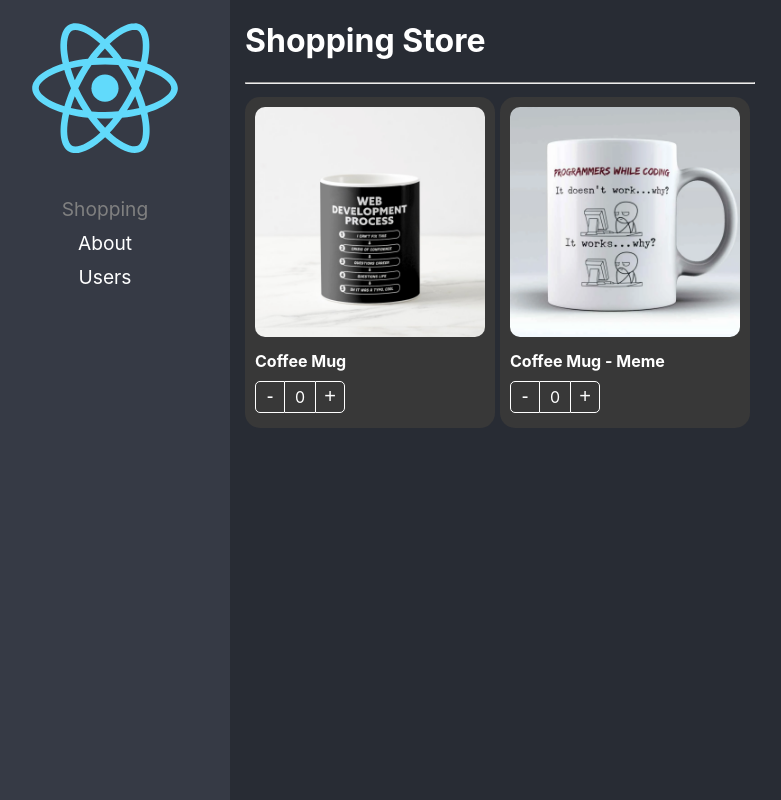
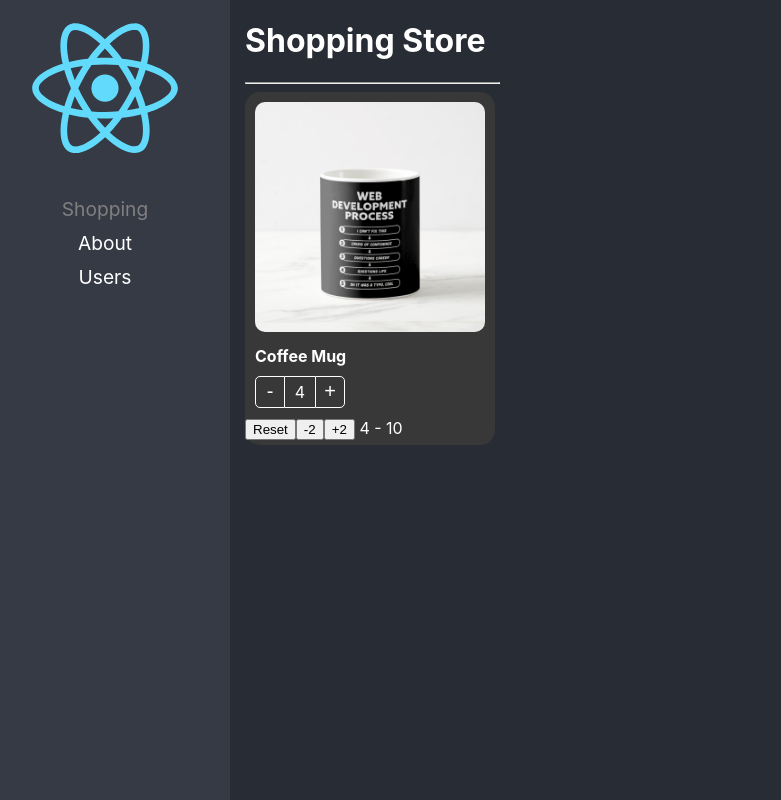
Before and after one commit to MatiBarisone/react-pro-curso, a React (Create React App) app: page /home in a window 1280 px wide. Shown: the whole page, without its empty margins (20-801 px from the left). Built offline with nearby package versions, Linux system fonts and the light colour scheme.

Commit message:
Fin del patrón

```diff
--- a/src/02-component-patterns/components/ProductButton.tsx
+++ b/src/02-component-patterns/components/ProductButton.tsx
@@ -1,5 +1,5 @@
 import styles from '../styles/styles.module.css'
-import { CSSProperties, useContext } from "react"
+import { CSSProperties, useCallback, useContext } from "react"
 import { ProductContext } from "./ProductCard"
 
 export interface Props{
@@ -9,13 +9,18 @@
 
 export const ProductButtons = ( { className, style }:Props ) => {
 
-    const {increaseBy, counter} = useContext( ProductContext )
+    const {increaseBy, counter, maxCount} = useContext( ProductContext )
+
+    const isMaxReached = useCallback(
+      () => !!maxCount && counter===maxCount,
+      [counter, maxCount],
+    )
 
     return (
         <div className={`${styles.buttonsContainer} ${className}`} style={style} >
             <button className={styles.buttonMinus} onClick={() => increaseBy(-1)} > - </button>
             <div className={styles.countLabel}> {counter} </div>
-            <button className={styles.buttonAdd} onClick={() => increaseBy(+1)}> + </button>
+            <button className={ `${styles.buttonAdd} ${ isMaxReached() && styles.disabled}` } onClick={() => increaseBy(+1)}> + </button>
         </div>
     )
 }
--- a/src/02-component-patterns/components/ProductCard.tsx
+++ b/src/02-component-patterns/components/ProductCard.tsx
@@ -1,7 +1,7 @@
 import styles from '../styles/styles.module.css'
 import { useProduct } from '../hooks/useProduct';
 import { createContext, CSSProperties, ReactElement } from 'react';
-import { Product, ProductContextProps, onChangeArgs } from '../interfaces/interfaces';
+import { InicialValues, Product, ProductCardHandlers, ProductContextProps, onChangeArgs } from '../interfaces/interfaces';
 
 
 //Context de productos:
@@ -11,22 +11,33 @@
 //Propiedades de mi ProductCard
 export interface Props {
     product: Product;
-    children?: ReactElement | ReactElement[];
+    //children?: ReactElement | ReactElement[];
+    children: (args: ProductCardHandlers) => JSX.Element
     className?: string;
     style?: CSSProperties;
-    onChange?: ( args: onChangeArgs ) => void
-    value ?: number
+    onChange?: (args: onChangeArgs) => void;
+    value?: number;
+    inicialValues?: InicialValues;
 }
 
-export const ProductCard = ({ children, product, className, style, onChange, value }: Props) => {
+export const ProductCard = ({ children, product, className, style, onChange, value, inicialValues }: Props) => {
 
-    const { counter, increaseBy } = useProduct({ onChange, product, value })
+    const { counter, maxCount, isMaxCountReached, reset, increaseBy } = useProduct({ onChange, product, value, inicialValues })
 
     return (
-        <Provider value={{counter, increaseBy, product}} >
-            <div className={ `${ styles.productCard } ${ className }`} style={ style } >
+        <Provider value={{ counter, increaseBy, product, maxCount }} >
+            <div className={`${styles.productCard} ${className}`} style={style} >
 
-                {children}
+                {
+                    children({
+                        count: counter,
+                        isMaxCountReached: isMaxCountReached,
+                        maxCount: inicialValues?.maxCount,
+                        product,
+                        increaseBy,
+                        reset,
+                    })
+                }
 
             </div>
         </Provider>
--- a/src/02-component-patterns/hooks/useProduct.ts
+++ b/src/02-component-patterns/hooks/useProduct.ts
@@ -1,29 +1,53 @@
-import { useEffect, useState } from "react"
-import { onChangeArgs, Product } from "../interfaces/interfaces"
+import { useEffect, useRef, useState } from "react"
+import { onChangeArgs, Product, InicialValues } from '../interfaces/interfaces';
 
 interface useProductArgs {
     product: Product;
-    onChange ?: ( args: onChangeArgs ) => void,
-    value?: number
+    onChange?: (args: onChangeArgs) => void;
+    value?: number;
+    inicialValues?: InicialValues;
 }
 
-export const useProduct = ( { onChange, product, value = 0}: useProductArgs ) => {
-    const [counter, setCounter] = useState( value )
+const DEFAULT_VALUE = 0
 
-    const increaseBy = (value:number) =>{
+export const useProduct = ({ onChange, product, value, inicialValues }: useProductArgs) => {
+    const initialValue = inicialValues?.count || value || DEFAULT_VALUE;
+    const [counter, setCounter] = useState(initialValue)
+    const isMounted = useRef(false)
 
-        const newValue = Math.max(counter + value, 0)
+    const increaseBy = (value: number) => {
+
+        let newValue = Math.max(counter + value, 0)
+        if (inicialValues?.maxCount) {
+            newValue = Math.min(newValue, inicialValues?.maxCount)
+        }
+
         setCounter(newValue)
 
-        onChange && onChange({count: newValue, product});
+        onChange && onChange({ count: newValue, product });
     }
 
-    useEffect(()=>{
-        setCounter(value);
+    const reset = () => {
+        setCounter(initialValue)
+    }
+
+    useEffect(() => {
+        if (!isMounted.current) return;
+        setCounter(value || initialValue);
     }, [value])
+
+    useEffect(() => {
+        if (!isMounted.current) {
+            isMounted.current = true
+        }
+    }, [])
+
 
     return {
         counter,
-        increaseBy
+        isMaxCountReached: !!inicialValues?.maxCount && counter===inicialValues?.maxCount,
+        maxCount: inicialValues?.maxCount,
+        increaseBy,
+        reset,
     }
 }
--- a/src/02-component-patterns/pages/ShoppingPage.tsx
+++ b/src/02-component-patterns/pages/ShoppingPage.tsx
@@ -1,65 +1,39 @@
 import { ProductImage, ProductTitle, ProductCard, ProductButtons } from '../components';
 import { products } from '../data/products';
-import { useShoppingCart } from '../hooks/useShoppingCart';
 import '../styles/custom-styles.css'
 
+const product = products[0]
+
 export const ShoppingPage = () => {
-
-    const {shoppingCart, onProductCountChange} = useShoppingCart()
 
     return (
         <div>
             <h1> Shopping Store </h1>
             <hr />
-            <div style={{
-                display: 'flex',
-                flexDirection: 'row',
-                flexWrap: 'wrap'
-            }}>
 
+            <ProductCard
+                key={product.id}
+                product={product}
+                className='bg-dark text-white'
+                inicialValues={{ count: 4, maxCount: 10 }}
+            >
                 {
-                    products.map(product => (
-                        <ProductCard
-                            key={product.id}
-                            product={product}
-                            className='bg-dark text-white'
-                            onChange={onProductCountChange}
-                            value={shoppingCart[product.id]?.count || 0}
-                        >
+                    ({ reset, increaseBy, count, isMaxCountReached, maxCount}) => (
+                        <>
                             <ProductImage className="custom-image" />
                             <ProductTitle title={''} className="text-bold" />
                             <ProductButtons className="custom-buttons" />
-                        </ProductCard>
-                    ))
-                }
-            </div>
-
-            <div className='shopping-cart'>
-
-                {
-                    Object.entries(shoppingCart).map(([key, product]) => (
-
-                        <ProductCard
-                            key={key}
-                            product={product}
-                            className='bg-dark text-white'
-                            style={{ width: '100px' }}
-                            onChange={onProductCountChange}
-                            value={product.count}
-                        >
-                            <ProductImage className="custom-image" />
-                            <ProductButtons
-                                className="custom-buttons"
-                                style={{
-                                    display: 'flex',
-                                    justifyContent: 'center'
-                                }}
-                            />
-                        </ProductCard>
-                    ))
+                            <button onClick={reset}> Reset </button>
+                            <button onClick={() => increaseBy(-2)}> -2 </button>
+                            {
+                                (!isMaxCountReached && <button onClick={() => increaseBy(+2)}> +2 </button>)
+                            }
+                            <span> {count} - {maxCount} </span>
+                        </>
+                    )
                 }
 
-            </div>
+            </ProductCard>
 
         </div>
     )
--- a/src/02-component-patterns/styles/styles.module.css
+++ b/src/02-component-patterns/styles/styles.module.css
@@ -58,3 +58,9 @@
 .buttonAdd:hover {
     background-color: rgba(0, 0, 0, 0.1);
 }
+
+.disabled {
+    border-color: grey !important;
+    border-left: 1px solid white !important;
+    color: grey !important;
+}
```
Also changed, not shown: src/02-component-patterns/interfaces/interfaces.ts (+18 -3 lines).
